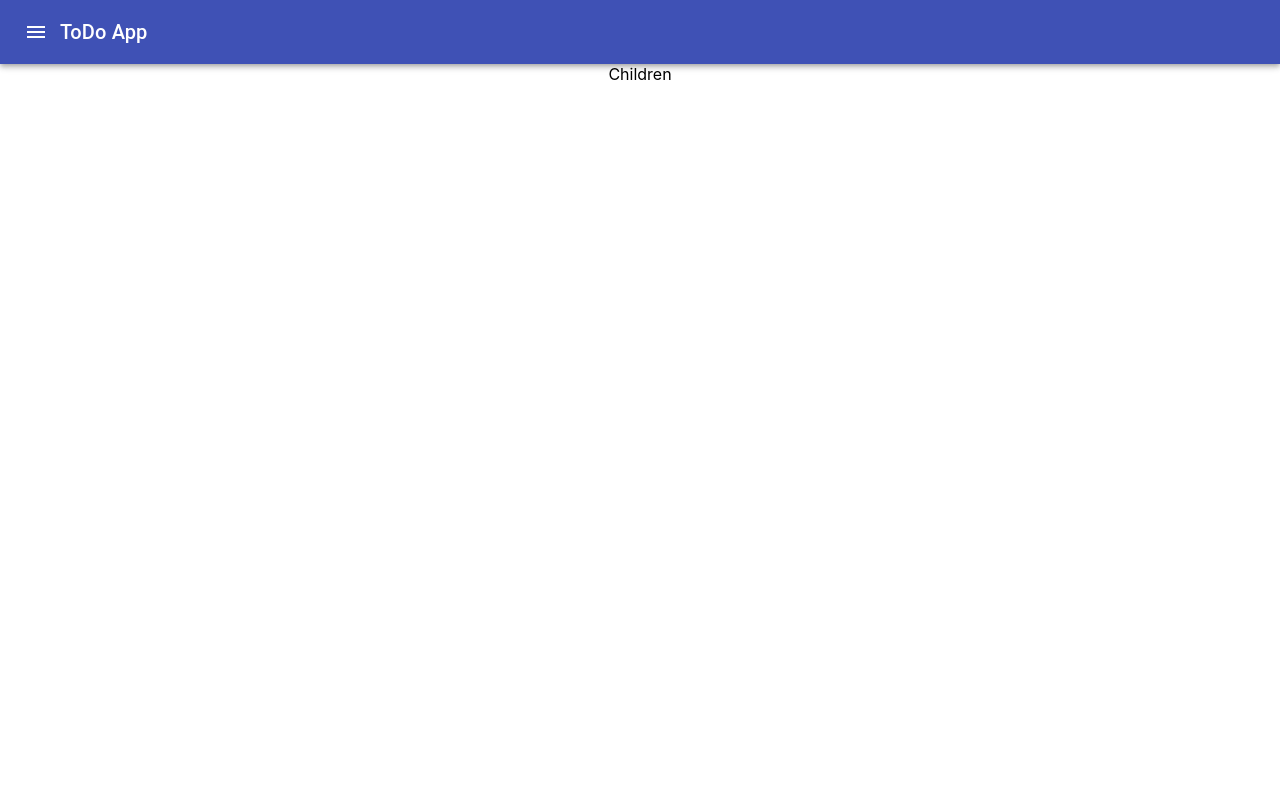
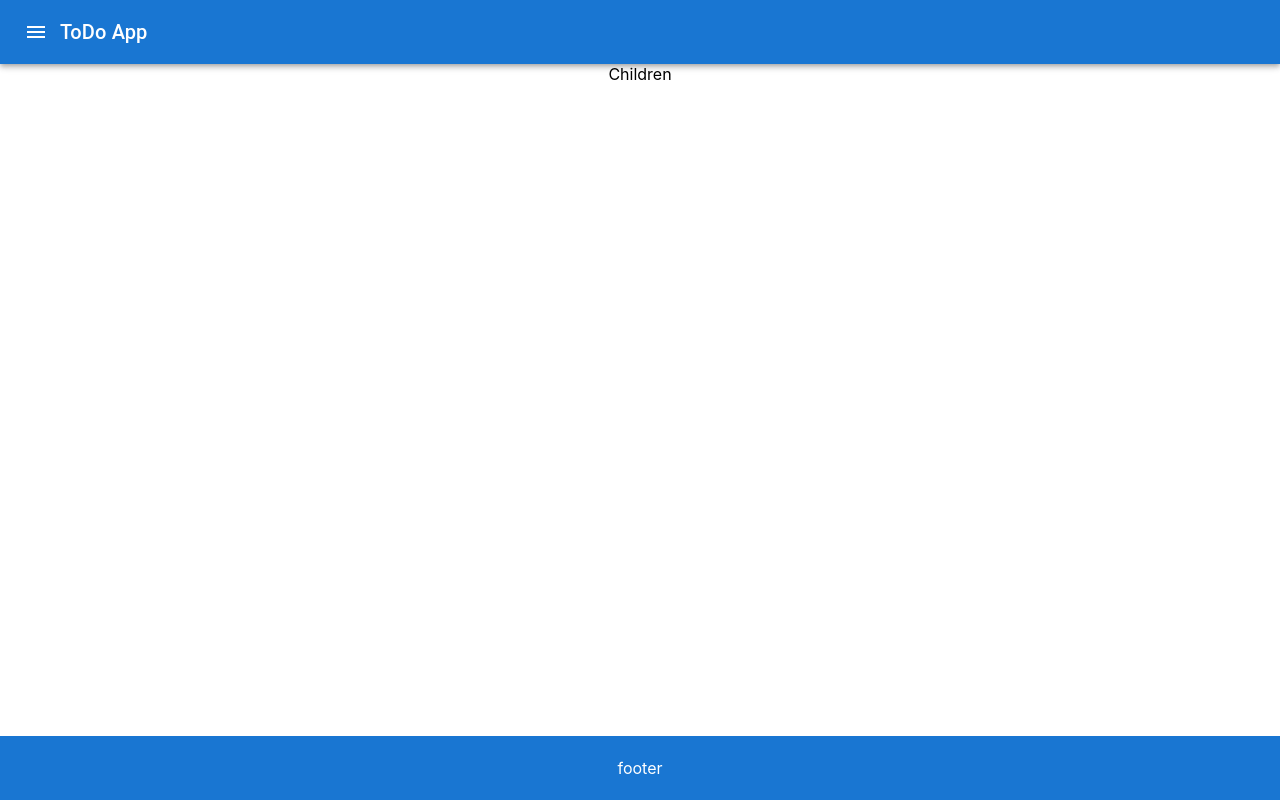
Before and after one commit to Tero-AA/ToDo, a React (Create React App) app: page / in a window 1280 px wide. Built offline with nearby package versions, Linux system fonts and the light colour scheme.

Commit message:
add sass to the project and setup varaibles

```diff
--- a/src/components/layout/layout.js
+++ b/src/components/layout/layout.js
@@ -21,6 +21,11 @@ function Layout(props) {
         </Toolbar>
       </AppBar>
       {props.children}
+      <div className="footer">
+        <div>
+          footer
+        </div>
+      </div>
     </Fragment>
   );
 }
--- a/src/components/layout/layout.scss
+++ b/src/components/layout/layout.scss
@@ -1,3 +1,17 @@
+@import "../../styles/variables";
+
 .navbar {
-  background-color: purple;
+  background-color: $primary-color !important;
 }
+
+.footer {
+  position: absolute;
+  bottom: 0;
+  width: 100%;
+  height: 64px;
+  background-color: $primary-color;
+  color: $white;
+  display: flex;
+  justify-content: center;
+  align-items: center;
+}
--- a/src/index.js
+++ b/src/index.js
@@ -1,6 +1,6 @@
 import React from 'react';
 import ReactDOM from 'react-dom';
-import './index.css';
+import './index.scss';
 import App from './App';
 import reportWebVitals from './reportWebVitals';
 
--- a/src/index.css
+++ b/src/index.scss
@@ -1,3 +1,5 @@
+@import "styles/variables";
+
 body {
   margin: 0;
   font-family: -apple-system, BlinkMacSystemFont, 'Segoe UI', 'Roboto', 'Oxygen',
--- /dev/null
+++ b/src/styles/_variables.scss
@@ -0,0 +1,2 @@
+$primary-color: #1976D2;
+$white: #fff;
```
